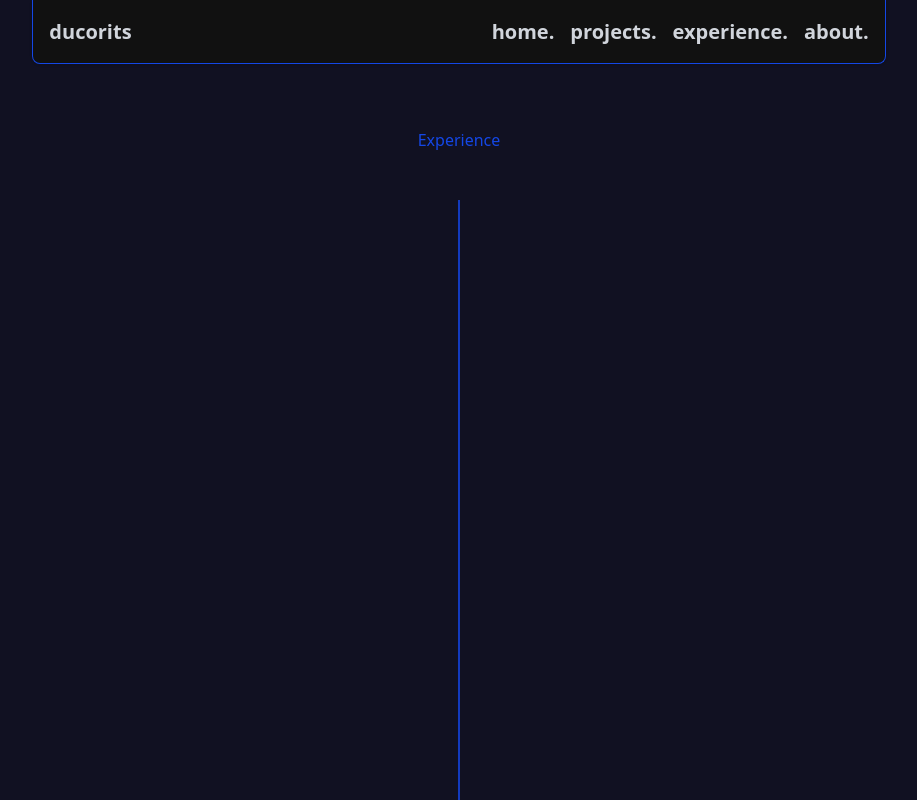
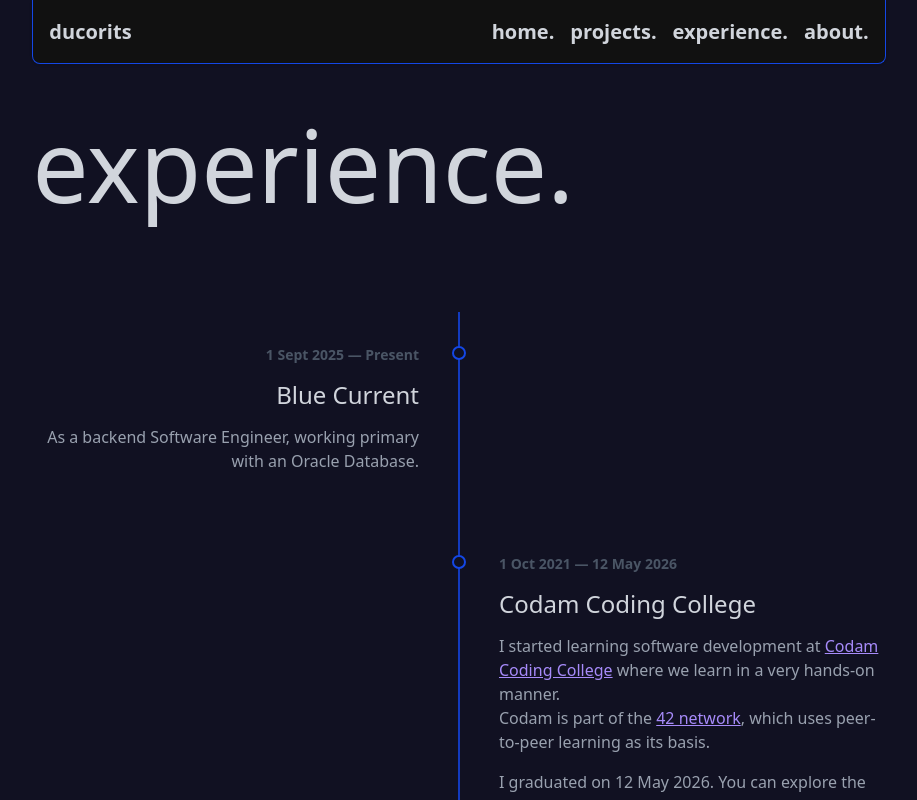
Before and after one commit to Ducorits/PortfolioV1, a SvelteKit app: page /test_timeline in a window 1280 px wide. Shown: the top 800 px of the page, without its empty margins (181-1098 px from the left). Built offline with nearby package versions, Linux system fonts and the light colour scheme.

Commit message:
Start of experience page is done

```diff
--- /dev/null
+++ b/src/lib/components/CodamExperience.svelte
@@ -0,0 +1,39 @@
+<div class="flex flex-col gap-4">
+	<p>
+		I started learning software development at
+		<a href="https://www.codam.nl/en/about-codam/" target="_blank" rel="noopener noreferrer">
+			Codam Coding College
+		</a>
+		where we learn in a very hands-on manner.
+		<br/>
+		Codam is part of the
+		<a href="https://www.42network.org/" target="_blank" rel="noopener noreferrer">
+			42 network
+		</a>, which uses peer-to-peer learning as its basis.
+	</p>
+
+	<!-- <p>
+		We learned by building projects, without teachers or lectures,
+		and by helping each other.
+		<br/>
+		We also evaluated each other's projects:
+		I reviewed someone else's code, and another student reviewed mine.
+	</p> -->
+
+	<p>
+		I graduated on 12 May 2026. You can explore the projects in my
+		<a href="/codam-graph">/codam-graph</a>.
+	</p>
+</div>
+
+<style>
+	a {
+		text-decoration: underline;
+		color: #a78bfa;
+		transition: color 150ms;
+	}
+
+	a:hover {
+		color: #e5e7eb;
+	}
+</style>
--- a/src/routes/test_timeline/+page.svelte
+++ b/src/routes/test_timeline/+page.svelte
@@ -1,37 +1,197 @@
-<section class="experience">
-	<h1>Experience</h1>
+<script lang="ts">
+	import type { Component } from "svelte";
+	import CodamExperience from "$lib/components/CodamExperience.svelte";
 
-	<div class="timeline">
-		<div class="timeline-line" aria-hidden="true"></div>
-	</div>
-</section>
+	type Experience = {
+		id: string;
+		title: string;
+		start: string;
+		end?: string;
+		description?: string;
+		content?: Component;
+	};
+
+	const experiences: Experience[] = [
+		{
+			id: "bluecurrent",
+			title: "Blue Current",
+			start: "2025-09-01",
+			description: "As a backend Software Engineer, working primary with an Oracle Database."
+		},
+		{
+			id: "codam",
+			title: "Codam Coding College",
+			start: "2021-10-01",
+			end: "2026-05-12",
+			content: CodamExperience
+		},
+	];
+
+	function formatDate(value: string): string {
+		// Preserve the precision of the supplied date.
+		if (/^\d{4}$/.test(value)) return value;
+
+		const [year, month, day] = value.split("-").map(Number);
+
+		return new Intl.DateTimeFormat("en-GB", {
+			...(day !== undefined ? { day: "numeric" as const } : {}),
+			month: "short",
+			year: "numeric",
+			timeZone: "UTC"
+		}).format(new Date(Date.UTC(year, month - 1, day ?? 1)));
+	}
+</script>
+
+<div class="flex w-full h-full pt-10 pb-10 justify-center">
+	<section class="experience flex flex-col min-[1600px]:flex-row w-full px-6 md:px-0 md:w-2/3 h-full justify-center md:justify-between gap-10">
+		<h1
+		class="text-gray-300 text-[60px] md:text-[100px] leading-[100px] md:leading-[120px]">experience.
+		</h1>
+
+		<ol class="timeline">
+			{#each experiences as experience, index (experience.id)}
+				<li class="timeline-item" class:right={index % 2 === 1}>
+					<span class="timeline-dot" aria-hidden="true"></span>
+
+					<article class="experience-content">
+						<p class="date">
+							<time datetime={experience.start}>
+								{formatDate(experience.start)}
+							</time>
+							<span> — </span>
+							{#if experience.end}
+								<time datetime={experience.end}>
+									{formatDate(experience.end)}
+								</time>
+							{:else}
+								<span>Present</span>
+							{/if}
+						</p>
+
+						<h2>{experience.title}</h2>
+						<div class="experience-body text-gray-400">
+							{#if experience.content}
+								{@const Content = experience.content}
+								<Content />
+							{:else if experience.description}
+								<p>{experience.description}</p>
+							{/if}
+						</div>
+					</article>
+				</li>
+			{/each}
+		</ol>
+	</section>
+</div>
 
 <style>
 	.experience {
-		padding: 4rem 1.5rem;
-		color: #1447e6;
+		--timeline-color: #1447e6;
+		color: var(--timeline-color);
 	}
 
 	h1 {
 		margin: 0 0 3rem;
-		text-align: center;
+		text-align: left;
 	}
 
 	.timeline {
 		position: relative;
 		max-width: 70rem;
-		min-height: 180vh;
-		margin-inline: auto;
+		margin: 0 auto;
+		padding: 2rem 0;
+		list-style: none;
 	}
 
-	.timeline-line {
+	.timeline::before {
+		content: "";
 		position: absolute;
 		top: 0;
 		bottom: 0;
 		left: 50%;
 		width: 2px;
 		transform: translateX(-50%);
-		background: #1447e6;
+		background: var(--timeline-color);
 		opacity: 0.8;
 	}
+
+	.timeline-item {
+		position: relative;
+		display: grid;
+		grid-template-columns: minmax(0, 1fr) minmax(0, 1fr);
+		column-gap: 5rem;
+	}
+
+	.timeline-item + .timeline-item {
+		margin-top: 5rem;
+	}
+
+	.timeline-dot {
+		position: absolute;
+		top: 0.1rem;
+		left: 50%;
+		width: 14px;
+		height: 14px;
+		/* border-color: #101122; */
+		border: 2px solid var(--timeline-color);
+		border-radius: 50%;
+		transform: translateX(-50%);
+		background: #101122;
+	}
+
+	.experience-content {
+		grid-column: 1;
+		text-align: right;
+	}
+
+	.right .experience-content {
+		grid-column: 2;
+		text-align: left;
+	}
+
+	.date {
+		margin: 0 0 0.75rem;
+		font-size: 0.875rem;
+		font-weight: 600;
+		color: #4a5565;
+		text-align: right;
+	}
+
+	.right .date {
+		margin: 0 0 0.75rem;
+		font-size: 0.875rem;
+		font-weight: 600;
+		color: #4a5565;
+		text-align: left;
+	}
+
+	h2 {
+		margin: 0 0 0.75rem;
+		font-size: 1.5rem;
+		color: #d1d5dc;
+	}
+
+	.experience-content > p:last-child {
+		margin: 0;
+		line-height: 1.7;
+		color: #99a1af;
+	}
+
+	@media (max-width: 640px) {
+		.timeline::before,
+		.timeline-dot {
+			left: 0;
+		}
+
+		.timeline-item {
+			grid-template-columns: minmax(0, 1fr);
+			padding-left: 2rem;
+		}
+
+		.experience-content,
+		.right .experience-content {
+			grid-column: 1;
+			text-align: left;
+		}
+	}
 </style>
```
